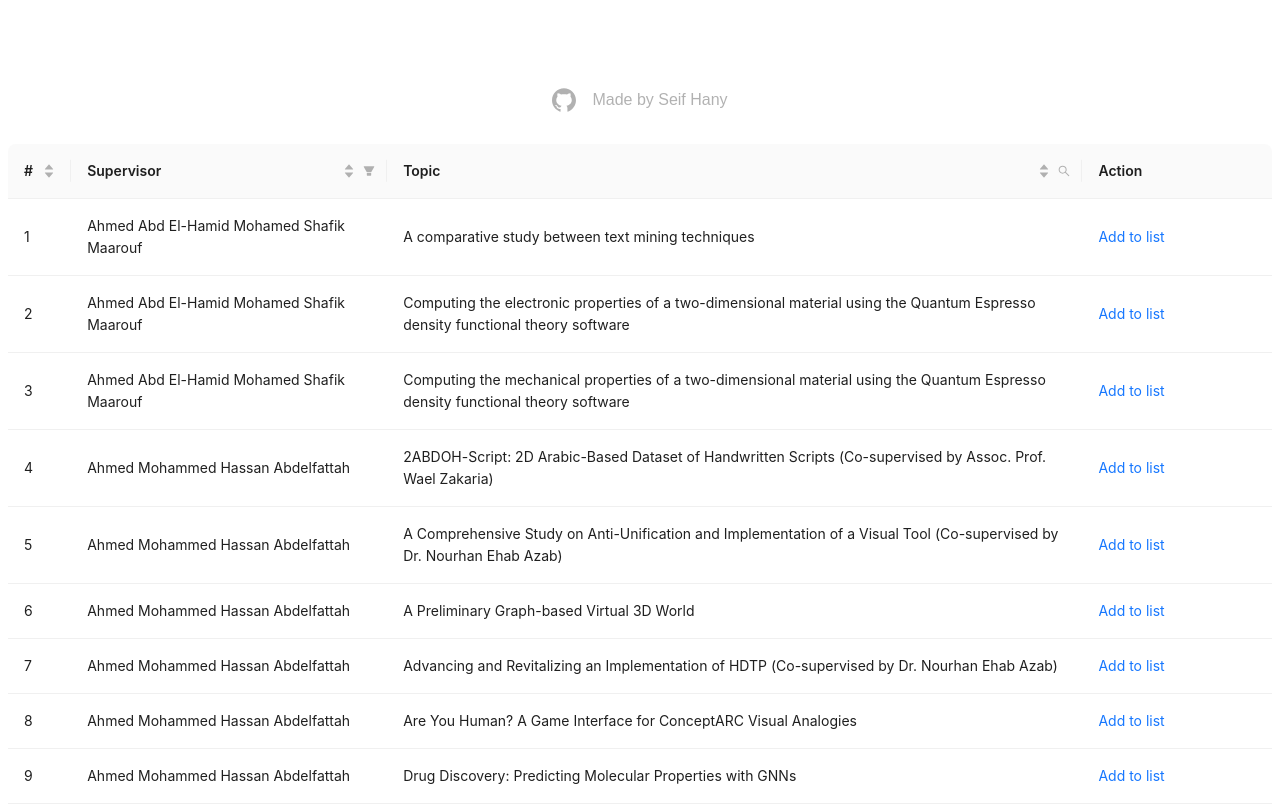
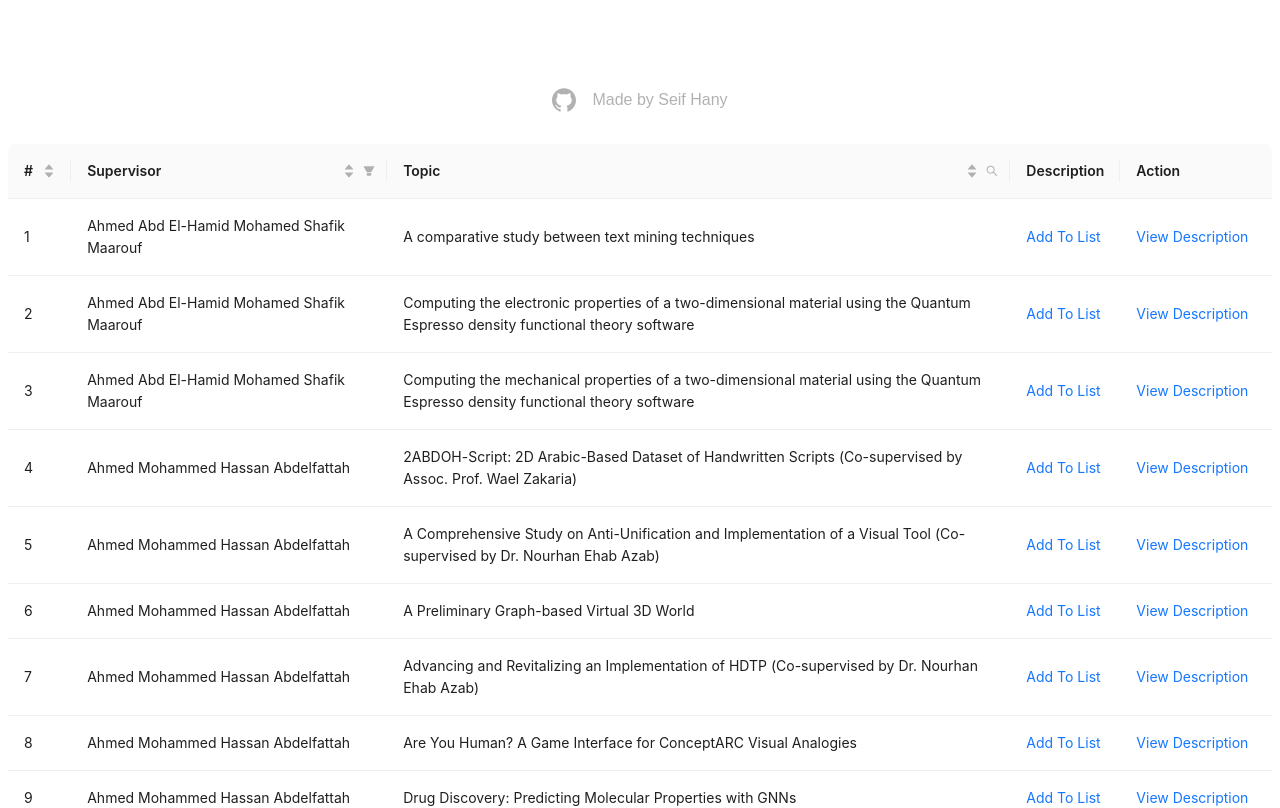
Before and after one commit to seiffhany/thesis-select, a React (Create React App) app: page / in a window 1280 px wide. Shown: the top 808 px of the page. Built offline with nearby package versions, Linux system fonts and the light colour scheme.

Commit message:
Description

```diff
--- a/src/App.tsx
+++ b/src/App.tsx
@@ -1,5 +1,5 @@
 import React, { FC, useEffect, useRef, useState } from "react";
-import { InputRef, Table } from "antd";
+import { InputRef, Table, notification } from "antd";
 import type { ColumnsType, TableProps } from "antd/es/table";
 import { thesis } from "./thesis";
 import Highlighter from "react-highlight-words";
@@ -148,6 +148,105 @@ const App: FC = () => {
       ),
   });
 
+  const getDescriptionLink = (supervisor: string) => {
+    const data = [
+      {
+        supervisor: "Ahmed Mohammed Hassan Abdelfattah",
+        link: "https://cms.guc.edu.eg/Uploads/61/-104/40002/GUC_-104_61_40002_2024-01-16T16_03_38.pdf",
+      },
+      {
+        supervisor: "Catherine Malak Noshy Ibrahim Elias",
+        link: "https://cms.guc.edu.eg/Uploads/61/-104/40002/GUC_-104_61_40002_2024-01-16T16_04_08.pdf",
+      },
+      {
+        supervisor: "Ahmed Abd El-Hamid Mohamed Shafik Maarouf",
+        link: "https://cms.guc.edu.eg/Uploads/61/-104/40002/GUC_-104_61_40002_2024-01-16T16_06_28.pdf",
+      },
+      {
+        supervisor: "Haitham Abdelsalam Ahmed Omran",
+        link: "https://cms.guc.edu.eg/Uploads/61/-104/40002/GUC_-104_61_40002_2024-01-16T16_07_16.pdf",
+      },
+      {
+        supervisor: "Amr Abdallah Abou Shousha",
+        link: "https://cms.guc.edu.eg/Uploads/61/-104/40002/GUC_-104_61_40002_2024-01-16T16_07_42.pdf",
+      },
+      {
+        supervisor: "Anke . Klingner",
+        link: "https://cms.guc.edu.eg/Uploads/61/-104/40002/GUC_-104_61_40002_2024-01-16T16_08_18.pdf",
+      },
+      {
+        supervisor: "Haytham Osman Ismail",
+        link: "https://cms.guc.edu.eg/Uploads/61/-104/40002/GUC_-104_61_40002_2024-01-16T16_08_45.pdf",
+      },
+      {
+        supervisor: "Hisham Hassaballah Othman",
+        link: "https://cms.guc.edu.eg/Uploads/61/-104/40002/GUC_-104_61_40002_2024-01-16T16_09_36.pdf",
+      },
+      {
+        supervisor: "Mervat Mustafa Fahmy Abuelkheir",
+        link: "https://cms.guc.edu.eg/Uploads/61/-104/40002/GUC_-104_61_40002_2024-01-16T16_10_06.pdf",
+      },
+      {
+        supervisor: "Milad Michel Ghantous",
+        link: "https://cms.guc.edu.eg/Uploads/61/-104/40002/GUC_-104_61_40002_2024-01-16T16_10_26.pdf",
+      },
+      {
+        supervisor: "Mohamed Hamed Fahmy",
+        link: "https://cms.guc.edu.eg/Uploads/61/-104/40002/GUC_-104_61_40002_2024-01-16T16_10_46.pdf",
+      },
+      {
+        supervisor: "Mohammed Abdel Megeed Salem",
+        link: "https://cms.guc.edu.eg/Uploads/61/-104/40002/GUC_-104_61_40002_2024-01-16T16_11_03.pdf",
+      },
+      {
+        supervisor: "Mohamed Kamel Gabr",
+        link: "https://cms.guc.edu.eg/Uploads/61/-104/40002/GUC_-104_61_40002_2024-01-16T16_11_21.pdf",
+      },
+      {
+        supervisor: "Nourhan Ehab Azab",
+        link: "https://cms.guc.edu.eg/Uploads/61/-104/40002/GUC_-104_61_40002_2024-01-16T16_11_42.pdf",
+      },
+      {
+        supervisor: "Rimon . Elias",
+        link: "https://cms.guc.edu.eg/Uploads/61/-104/40002/GUC_-104_61_40002_2024-01-16T16_12_00.pdf",
+      },
+      {
+        supervisor: "Shereen Moataz Mahmoud Mohamed Afifi",
+        link: "https://cms.guc.edu.eg/Uploads/61/-104/40002/GUC_-104_61_40002_2024-01-16T16_12_22.pdf",
+      },
+      {
+        supervisor: "Wael  Mohamed AbulSadat",
+        link: "https://cms.guc.edu.eg/Uploads/61/-104/40002/GUC_-104_61_40002_2024-01-16T16_12_40.pdf",
+      },
+      {
+        supervisor: "Maggie Ahmed Ezzat Mashaly",
+        link: "https://cms.guc.edu.eg/Uploads/61/-104/40002/GUC_-104_61_40002_2024-01-16T16_13_02.pdf",
+      },
+      {
+        supervisor: "Mohamed Abdel Ghany Ahmed Salem",
+        link: "https://cms.guc.edu.eg/Uploads/61/-104/40002/GUC_-104_61_40002_2024-01-16T16_13_21.pdf",
+      },
+      {
+        supervisor: "Wassim Joseph  Alexan",
+        link: "https://cms.guc.edu.eg/Uploads/61/-104/40002/GUC_-104_61_40002_2024-01-16T16_13_43.pdf",
+      },
+      {
+        supervisor: "Hossam Eldin Hassan Abdelmunim",
+        link: "https://cms.guc.edu.eg/Uploads/61/-104/40002/GUC_-104_61_40002_2024-01-16T16_14_02.pdf",
+      },
+      {
+        supervisor: "Wael Zakaria Abdallah",
+        link: "https://cms.guc.edu.eg/Uploads/61/-104/40002/GUC_-104_61_40002_2024-01-16T16_14_38.pdf",
+      },
+      {
+        supervisor: "Eman Ahmed Hamdy Azab",
+        link: "https://cms.guc.edu.eg/Uploads/61/-104/40002/GUC_-104_61_40002_2024-01-16T17_42_02.pdf",
+      },
+    ];
+    const item = data.find((item) => item.supervisor === supervisor);
+    return item?.link;
+  };
+
   const columns: ColumnsType<DataType> = [
     {
       title: "#",
@@ -183,10 +282,10 @@ const App: FC = () => {
       ...getColumnSearchProps("topic"),
     },
     {
-      title: "Action",
-      dataIndex: "action",
-      key: "action",
-      width: "15%",
+      title: "Description",
+      dataIndex: "description",
+      key: "description",
+      width: "8%",
       render: (_, record) => (
         <a
           onClick={() => {
@@ -202,9 +301,25 @@ const App: FC = () => {
             }
           }}
         >
-          Add to list
+          Add To List
         </a>
       ),
+    },
+    {
+      title: "Action",
+      dataIndex: "action",
+      key: "action",
+      width: "12%",
+      render: (_, record) => {
+        const item = getDescriptionLink(record.supervisor);
+        return item ? (
+          <a href={`${item}`} target="_blank">
+            View Description
+          </a>
+        ) : (
+          <p style={{ color: "red", opacity: "0.5" }}>No Description</p>
+        );
+      },
     },
   ];
 
@@ -363,6 +478,7 @@ const App: FC = () => {
                       ref={provided.innerRef}
                     >
                       {myList.map((item: any, index: any) => {
+                        const link = getDescriptionLink(item.supervisor);
                         return (
                           <Draggable
                             key={item.supervisor + item.topic}
@@ -425,6 +541,33 @@ const App: FC = () => {
                                     </p>
                                   </div>
                                 </div>
+                                <div
+                                  style={{
+                                    // width: "fit-content",
+                                    maxWidth: "15rem",
+                                    display: "flex",
+                                    flexDirection: "row",
+                                    gap: "1rem",
+                                    alignItems: "center",
+                                    justifyContent: "end",
+                                  }}
+                                >
+                                  {link ? (
+                                    <a
+                                      href={`${link}`}
+                                      target="_blank"
+                                      style={{
+                                        color: "#1677FF",
+                                        textDecoration: "none",
+                                      }}
+                                    >
+                                      View Description
+                                    </a>
+                                  ) : (
+                                    <p style={{ color: "red", opacity: "0.5" }}>
+                                      No Description
+                                    </p>
+                                  )}
                                   <DeleteOutlined
                                     onClick={() => {
                                       const newList = myList.filter(
@@ -436,6 +579,7 @@ const App: FC = () => {
                                     }}
                                     style={{ color: "red" }}
                                   />
+                                </div>
                               </li>
                             )}
                           </Draggable>
--- a/src/index.css
+++ b/src/index.css
@@ -44,6 +44,10 @@ a:not([class]) {
   text-decoration-skip-ink: auto;
 }
 
+p {
+  margin: 0;
+}
+
 /* Make images easier to work with */
 img,
 picture {
```
Lines whose indentation alone changed are shown as unchanged.
